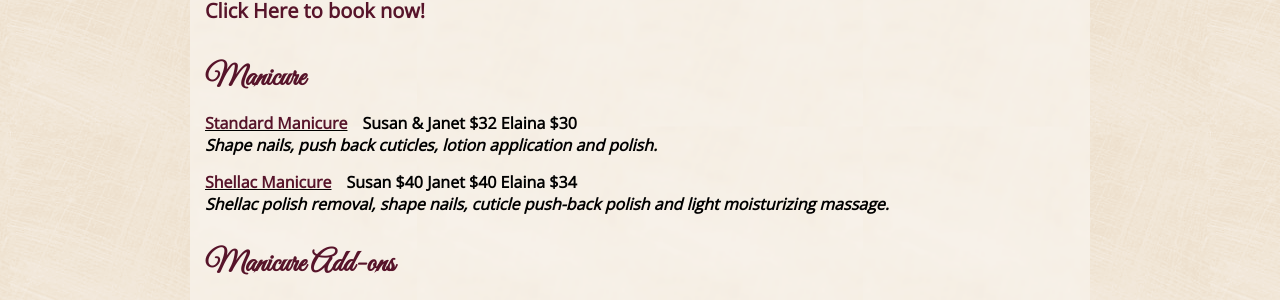
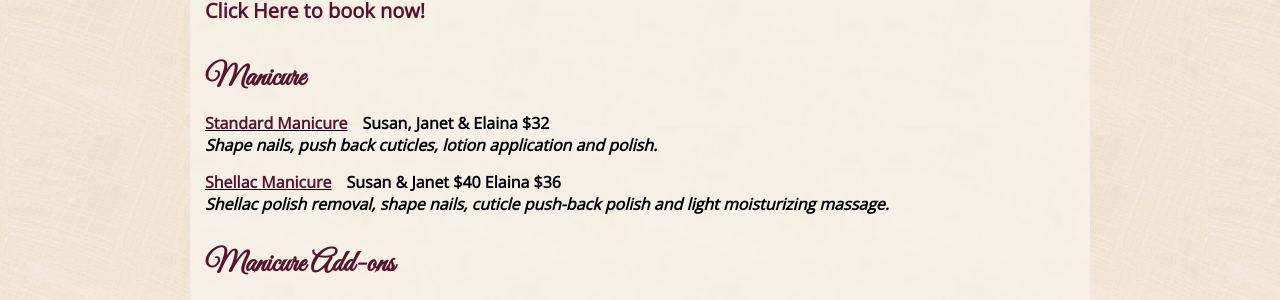
Before and after one commit to susanspedispa/susanspedispa.github.io, a Jekyll site: the page built from menu/manicures.html, in a window 1280 px wide. Shown: the part 220-520 px from the top of the page. Built offline with Jekyll 4.4.1, drawn with Linux system fonts in a browser that asks for light colours.

Commit message:
Update manicures.yml

```diff
--- a/_data/manicures.yml
+++ b/_data/manicures.yml
@@ -4,11 +4,11 @@ menu:
     - name: Manicure
       treatments:
         - name: Standard Manicure
-          price: Susan & Janet $32 Elaina $30
+          price: Susan, Janet & Elaina $32
           description: >
             Shape nails, push back cuticles, lotion application and polish.
         - name: Shellac Manicure
-          price: Susan $40 Janet $40 Elaina $34
+          price: Susan & Janet $40 Elaina $36
           description: >
             Shellac polish removal, shape nails, cuticle push-back polish and light moisturizing massage.
     - name: Manicure Add-ons
```
